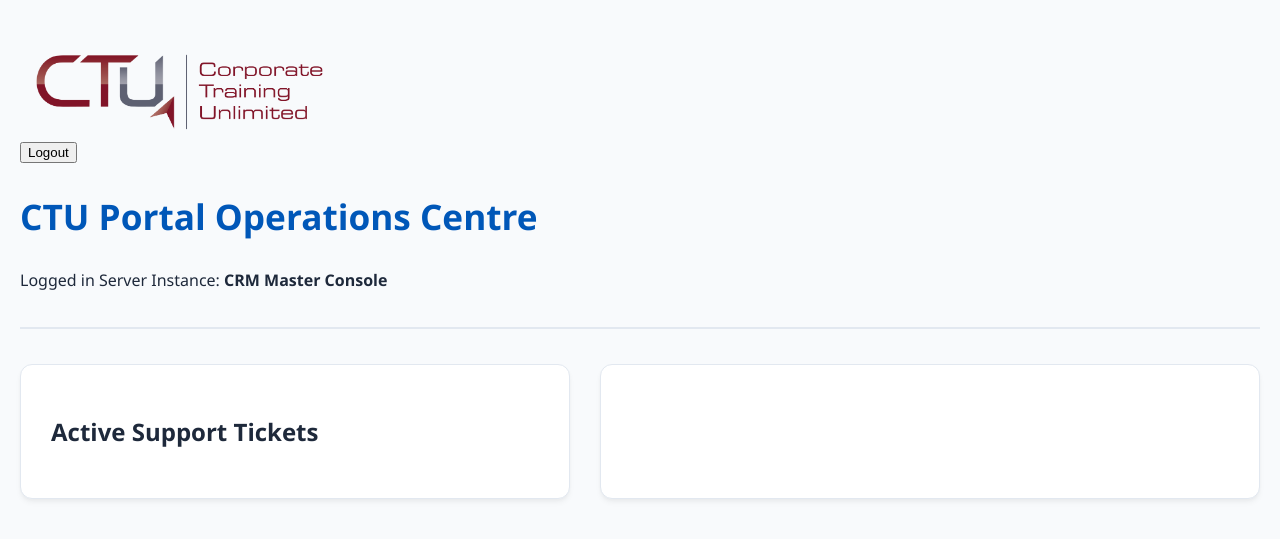
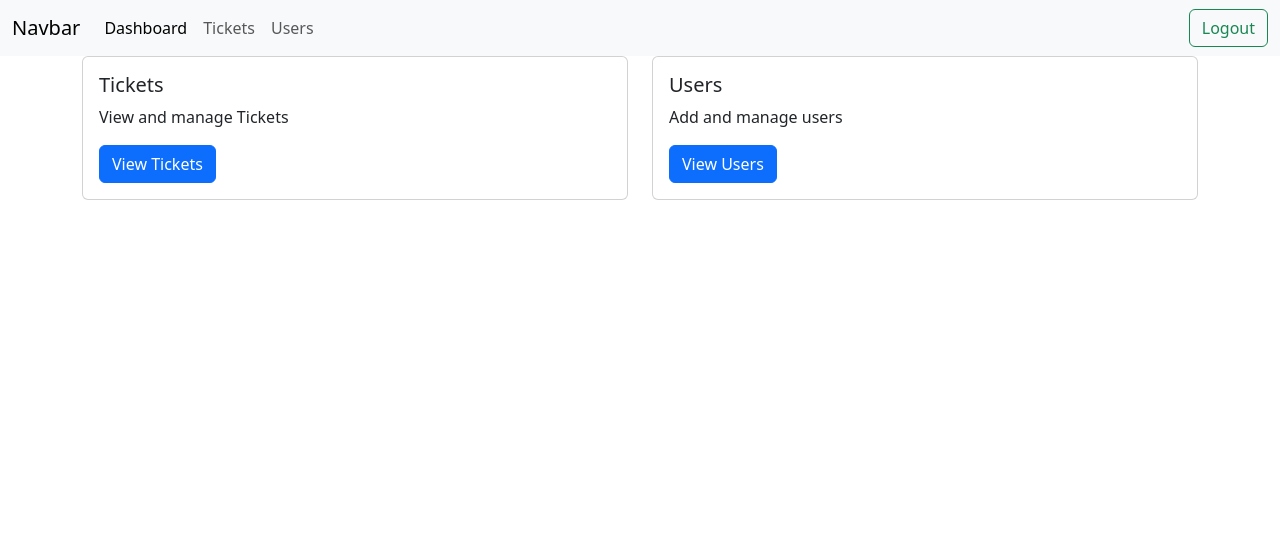
Before and after one commit to SMTechie/CTU_website, a Flask app: page /dashboard in a window 1280 px wide. Shown: the top 539 px of the page. Run offline with Flask 3, Linux system fonts and the light colour scheme; the visitor is signed in with stand-in values (Sample User, id 1); data that the repository does not hold is empty; some libraries are stand-ins or nearby versions.

Commit message:
Added a base.html for the the portal to use as a base template when working on new features. created a dashboard that can be used to move between features such as tickets and users and allows for new featuers. Added functionality to the backend to create new users and made it into a new service to reduce code in the main app.py file

```diff
--- /dev/null
+++ b/templates/base.html
@@ -0,0 +1,37 @@
+<!DOCTYPE html>
+<html lang="en">
+<head>
+    <title>CRM</title>
+    <link href="https://cdn.jsdelivr.net/npm/bootstrap@5.3.8/dist/css/bootstrap.min.css" rel="stylesheet" integrity="sha384-sRIl4kxILFvY47J16cr9ZwB07vP4J8+LH7qKQnuqkuIAvNWLzeN8tE5YBujZqJLB" crossorigin="anonymous">
+</head>
+<body>
+    <nav class="navbar navbar-expand-lg bg-body-tertiary">
+        <div class="container-fluid">
+            <a class="navbar-brand" href="{{ url_for('dashboard') }}">Navbar</a>
+            <button class="navbar-toggler" type="button" data-bs-toggle="collapse" data-bs-target="#navbarSupportedContent" aria-controls="navbarSupportedContent" aria-expanded="false" aria-label="Toggle navigation">
+            <span class="navbar-toggler-icon"></span>
+            </button>
+            <div class="collapse navbar-collapse" id="navbarSupportedContent">
+                <ul class="navbar-nav me-auto mb-2 mb-lg-0">
+                    <li class="nav-item">
+                        <a class="nav-link active" aria-current="page" href="{{ url_for('dashboard') }}">Dashboard</a>
+                    </li>
+                    <li class="nav-item">
+                        <a class="nav-link" href="{{ url_for('tickets') }}">Tickets</a>
+                    </li>
+                    <li class="nav-item">
+                        <a class="nav-link" href="{{ url_for('users') }}">Users</a>
+                    </li>
+                </ul>
+                <form action="/logout">
+                    <button class="btn btn-outline-success">Logout</button>
+                </form>
+            </div>
+        </div>
+    </nav>
+
+    {% block content %}
+    {% endblock %}
+    <script src="https://cdn.jsdelivr.net/npm/bootstrap@5.3.8/dist/js/bootstrap.bundle.min.js" integrity="sha384-FKyoEForCGlyvwx9Hj09JcYn3nv7wiPVlz7YYwJrWVcXK/BmnVDxM+D2scQbITxI" crossorigin="anonymous"></script>
+</body>
+</html>
--- /dev/null
+++ b/templates/dashboard.html
@@ -0,0 +1,40 @@
+<!DOCTYPE html>
+<html lang="en">
+<head>
+    <meta charset="UTF-8">
+    <meta name="viewport" content="width=device-width, initial-scale=1">
+    <title>Admin Dashboard</title>
+    <link href="https://cdn.jsdelivr.net/npm/bootstrap@5.3.8/dist/css/bootstrap.min.css" rel="stylesheet" integrity="sha384-sRIl4kxILFvY47J16cr9ZwB07vP4J8+LH7qKQnuqkuIAvNWLzeN8tE5YBujZqJLB" crossorigin="anonymous">
+</head>
+
+{% extends "base.html" %}
+{% block content %}
+<div class="container">
+    <div class="row">
+        <div class="col-sm-6 mb-3 mb-sm-0">
+            <div class="card">
+            <div class="card-body">
+                <h5 class="card-title">Tickets</h5>
+                <p class="card-text">View and manage Tickets</p>
+                <a href="{{ url_for('tickets') }}" class="btn btn-primary">View Tickets</a>
+            </div>
+            </div>
+        </div>
+        <div class="col-sm-6">
+            <div class="card">
+            <div class="card-body">
+                <h5 class="card-title">Users</h5>
+                <p class="card-text">Add and manage users</p>
+                <a href="{{ url_for('users') }}" class="btn btn-primary">View Users</a>
+            </div>
+            </div>
+        </div>
+    </div>
+</div>
+
+
+
+{% endblock %}
+    <script src="https://cdn.jsdelivr.net/npm/bootstrap@5.3.8/dist/js/bootstrap.bundle.min.js" integrity="sha384-FKyoEForCGlyvwx9Hj09JcYn3nv7wiPVlz7YYwJrWVcXK/BmnVDxM+D2scQbITxI" crossorigin="anonymous"></script>
+
+</html>
--- a/templates/tickets.html
+++ b/templates/tickets.html
@@ -5,23 +5,21 @@
     <meta name="viewport" content="width=device-width, initial-scale=1.0">
     <title>CRM Internal Management Portal - CTU</title>
     <link rel="stylesheet" href="/static/css/tickets.style.css">
+    <link href="https://cdn.jsdelivr.net/npm/bootstrap@5.3.8/dist/css/bootstrap.min.css" rel="stylesheet" integrity="sha384-sRIl4kxILFvY47J16cr9ZwB07vP4J8+LH7qKQnuqkuIAvNWLzeN8tE5YBujZqJLB" crossorigin="anonymous">
 </head>
-<body>
-    <nav class="navbar">
-    <div class="container">
-        <div class="logo">
-            <a href="#hero" id="hero"><img src="/static/assets/ctulogo2.png" alt="logo"></a>
-            <form action="/logout" method="GET">
-                <button type="submit">Logout</button>
-            </form>
+{% extends "base.html" %}
+{% block content %}
+<nav class="navbar">
+    <div class="container-xxl">
+        <div class="crm-header">
+            <h1>CTU Portal Operations Centre</h1>
+            <p>Logged in Server Instance: <strong>CRM Master Console</strong></p>
         </div>
-
-        <div class="crm-header">
-        <h1>CTU Portal Operations Centre</h1>
-        <p>Logged in Server Instance: <strong>CRM Master Console</strong></p>
     </div>
 
-    <div class="ticket-grid">
+</nav>
+
+    <div class="ticket-grid container-xxl">
 
         <div class="ticket-card-panel">
             <h2>Active Support Tickets</h2>
@@ -51,6 +49,7 @@
 
     </div>
 
+    <script src="https://cdn.jsdelivr.net/npm/bootstrap@5.3.8/dist/js/bootstrap.bundle.min.js" integrity="sha384-FKyoEForCGlyvwx9Hj09JcYn3nv7wiPVlz7YYwJrWVcXK/BmnVDxM+D2scQbITxI" crossorigin="anonymous"></script>
     <script>
         window.addEventListener("DOMContentLoaded", () => {
             const firstID = {{ first_ticket_id | tojson}};
@@ -68,7 +67,7 @@
         });
 
         function loadTicket(id) {
-        fetch(`dashboard/${id}`)
+        fetch(`tickets/${id}`)
             .then(res => res.json())
             .then(data => {
 
@@ -121,5 +120,5 @@
             });
         }
     </script>
-</body>
+{% endblock %}
 </html>
--- a/webapp/app.py
+++ b/webapp/app.py
@@ -10,6 +10,7 @@ sys.path.append(os.path.dirname(os.path.abspath(__file__)))
 
 import email_service
 import mfa
+import users_service
 import ticket_service
 
 app = Flask(
@@ -47,7 +48,7 @@ def require_login():
 def login():
     if request.method == 'GET':
         if is_authenticated():
-            return redirect(url_for('dashboard'))
+            return redirect(url_for('tickets'))
         return render_template('login.html')
 
     username = request.form.get('username')
@@ -105,13 +106,7 @@ def mfa_setup():
 
     token = request.form.get('mfa_code')
 
-    print("POST reached")
-
-    print("Token:", token)
-    print("Secret:", totp_secret)
-
     valid = mfa.verify_totp(totp_secret, token)
-    print("Valid:", valid)
 
     if totp_secret and mfa.verify_totp(totp_secret, token):
         session['mfa_verified'] = True
@@ -120,8 +115,18 @@ def mfa_setup():
     flash('Invalid Token entered, Please try again', 'danger')
     return redirect(url_for('mfa_setup'))
 
+###################################################################
+# Dashboard
+###################################################################
 @app.route('/dashboard')
 def dashboard():
+    return render_template('dashboard.html')
+
+###################################################################
+# Tickets
+###################################################################
+@app.route('/tickets')
+def tickets():
     if not is_authenticated():
         return redirect(url_for('login'))
 
@@ -142,7 +147,7 @@ def dashboard():
 
     return render_template("tickets.html", tickets=tickets, first_ticket_id=first_ticket_id)
 
-@app.route('/dashboard/<int:ticket_id>')
+@app.route('/tickets/<int:ticket_id>')
 def get_ticket(ticket_id):
     conn = get_db_connection()
     cursor = conn.cursor()
@@ -206,7 +211,7 @@ def update_ticket_status(ticket_id):
     except Exception as e:
         print("Email failed:", e)
 
-    return redirect(url_for('dashboard'))
+    return redirect(url_for('tickets'))
 
 
 @app.route('/tickets/<int:ticket_id>/comment', methods=['POST'])
@@ -243,7 +248,7 @@ def add_comment(ticket_id):
         print("Comment email failed:", e)
 
 
-    return redirect(url_for('dashboard'))
+    return redirect(url_for('tickets'))
 
 ###################################################################
 # HOME Page
@@ -283,6 +288,25 @@ def create_ticket():
 
     return redirect(url_for('home'))
 
+###################################################################
+# Users
+###################################################################
+@app.route('/users')
+def users():
+    return render_template('users.html')
+
+@app.route('/user-create', methods=['GET', 'POST'])
+def add_user():
+    if request.method == 'POST':
+        success, message = users_service.create_user(request.form)
+
+        flash(message)
+
+        if success:
+            return redirect(url_for('users'))
+
+    return redirect(url_for('users'))
+
 
 if __name__ == '__main__':
     app.run(host='0.0.0.0', port=3001, debug=True)
--- a/website/css/tickets.style.css
+++ b/website/css/tickets.style.css
@@ -1,20 +1,13 @@
+/*
 body {
     display: block;
     padding: 40px 20px;
-    max-width: 1400px; /* Widened slightly to match the spacious layout */
+    max-width: 1400px;
     margin: 0 auto;
     font-family: 'Segoe UI', Roboto, Helvetica, Arial, sans-serif;
-    background-color: #f8fafc; /* Matched to main site body background */
+    background-color: #f8fafc;
     color: #1e293b;
-}
-
-/* --- Header Panel Layout --- */
-.navbar .logo img {
-    height: 100px;
-    width: auto;
-    display: block;
-    max-width: 100%;
-}
+}*/
 
 .crm-header {
     margin-bottom: 35px;
```
Also changed, not shown: templates/users.html (added, +34 -0 lines), webapp/database.py (added, +14 -0 lines), webapp/users_service.py (added, +31 -0 lines).
